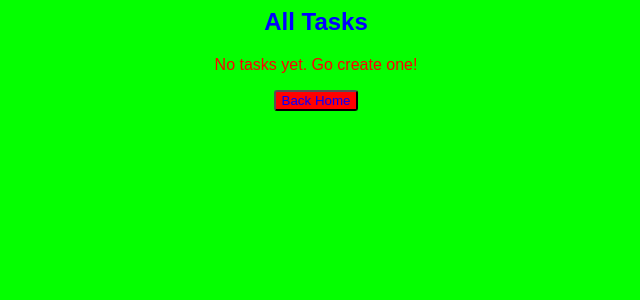
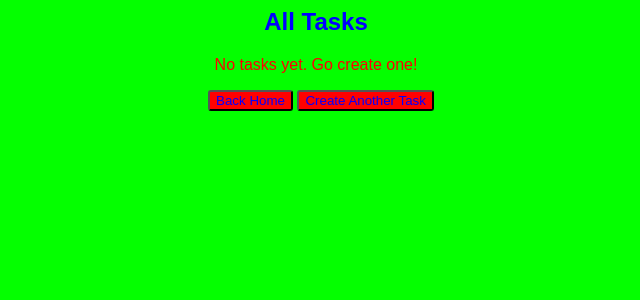
Before and after one commit to LarryNoData/Studura, a Flask app: page /home/tasks in a window 1280 px wide. Shown: the top 300 px of the page, without its empty margins (324-964 px from the left). Run offline with Flask 3, Linux system fonts and the light colour scheme.

Commit message:
some route pathing on /home/tasks

```diff
--- a/templates/tasks.html
+++ b/templates/tasks.html
@@ -24,4 +24,7 @@
   <p>No tasks yet. Go create one!</p>
 {% endif %}
 
-<a href = '/home'><button> Back Home </button></a>
+<nav>
+    <a href = '/home'><button> Back Home </button></a>
+    <a href = '/home/createtask/create'><button> Create Another Task </button></a>
+</nav>
```
